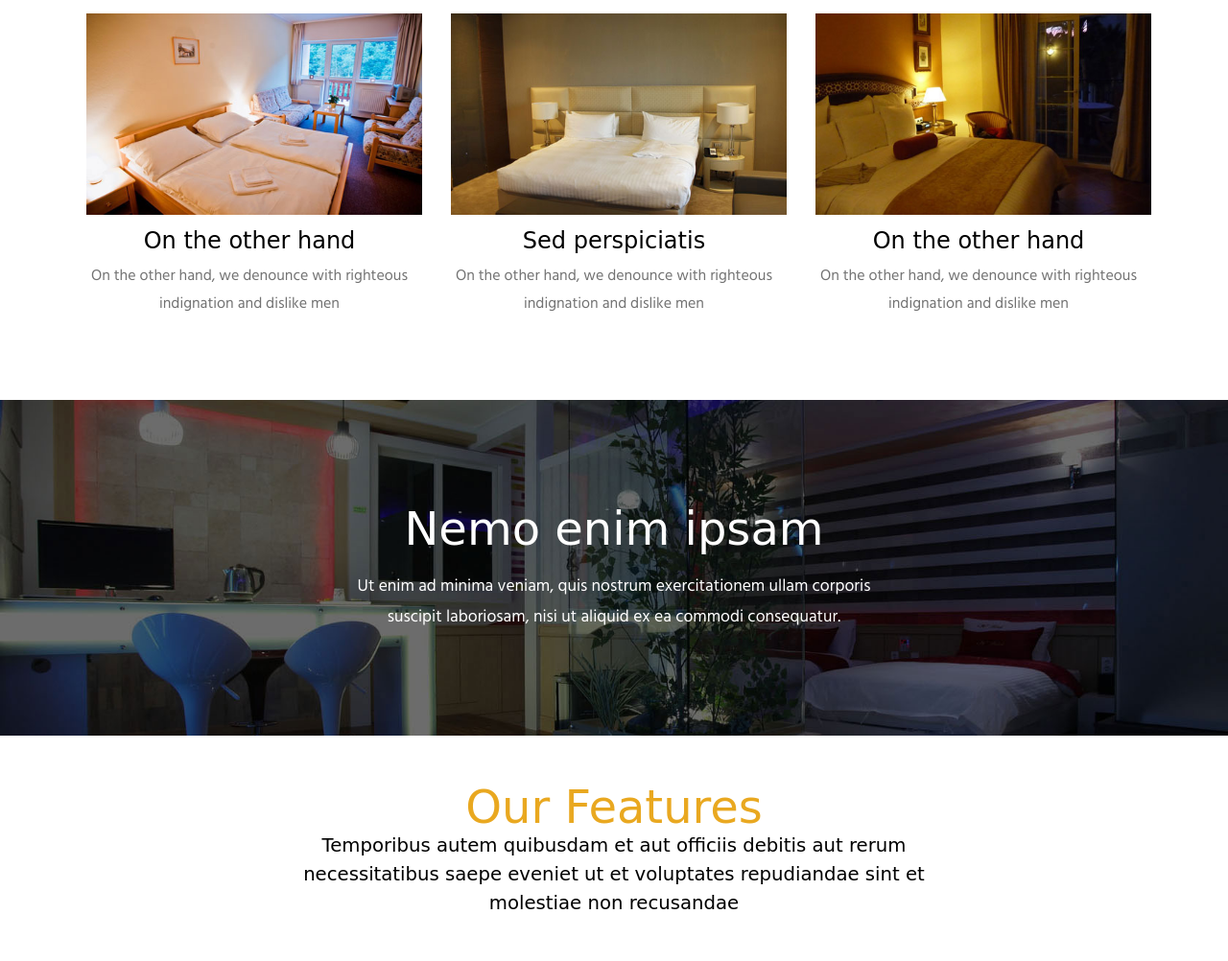
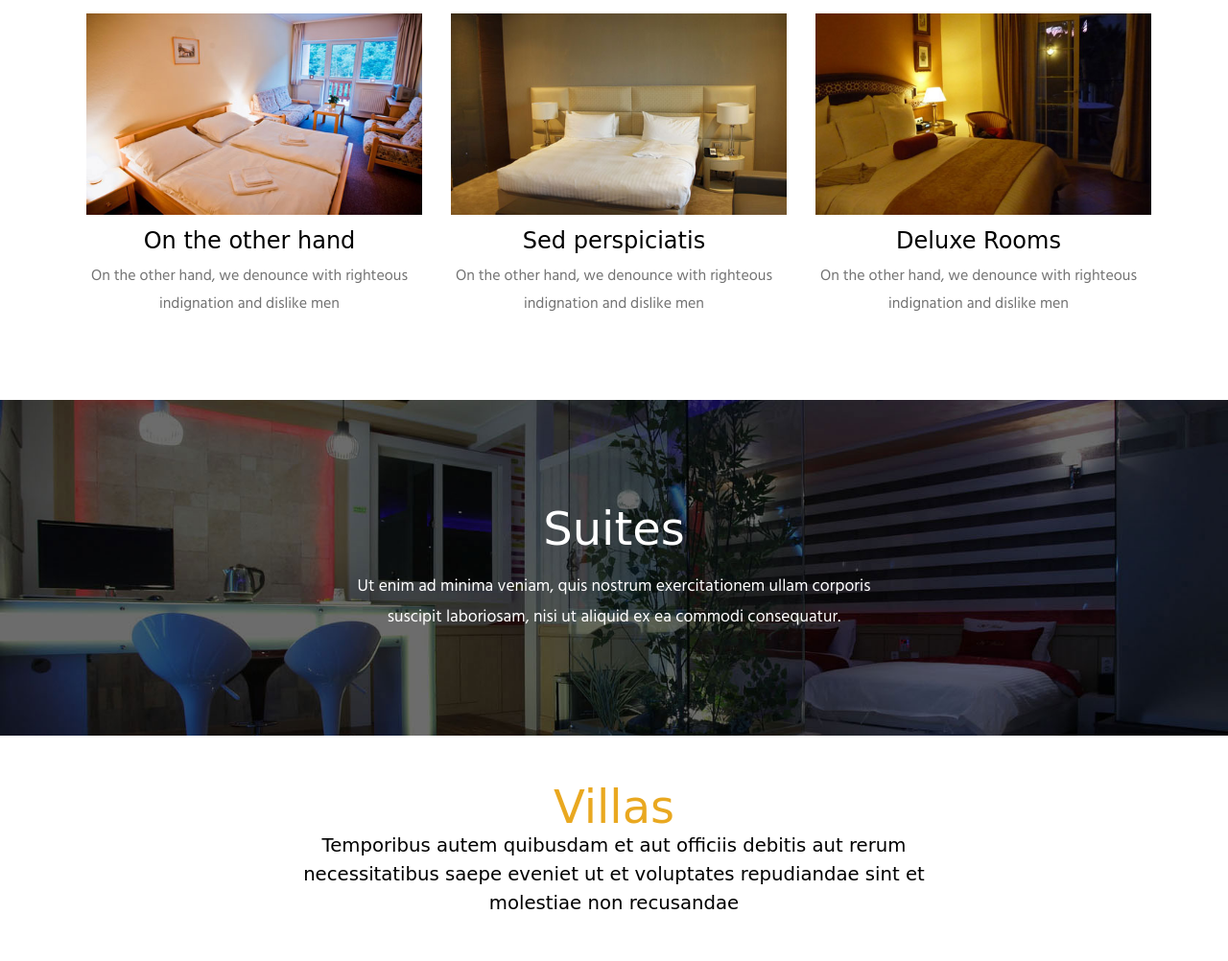
Before and after one commit to RaghuGamesHD/Hotel-ABC-Management, a PHP site: page /front/services.php in a window 1280 px wide. Shown: the part 297-1299 px from the top of the page at 96% size. Run offline with PHP 8.4, Linux system fonts and the light colour scheme; some libraries are stand-ins or nearby versions; some web fonts are replaced.

Commit message:
Services Changes

```diff
--- a/front/services.php
+++ b/front/services.php
@@ -25,7 +25,7 @@
 									Our Rooms
 									<div class="line"> </div>
 								</div>
-								<div class="date">February 29, 2016</div>
+								<div class="date">February 29, 2019</div>
 							</div>
 							<div class="mask"> </div>
 					    </a>
@@ -47,7 +47,7 @@
 									Our Rooms
 									<div class="line"> </div>
 								</div>
-								<div class="date">February 29, 2016</div>
+								<div class="date">February 29, 2019</div>
 							</div>
 							<div class="mask"> </div>
 					    </a>
@@ -69,7 +69,7 @@
 									Our Rooms
 									<div class="line"> </div>
 								</div>
-								<div class="date">February 29, 2016</div>
+								<div class="date">February 29, 2019</div>
 							</div>
 							<div class="mask"> </div>
 					    </a>
@@ -79,7 +79,7 @@
 					</div>
 					<div class="clearfix"> </div>
 					<div class="ser-text">
-						<h4>On the other hand</h4>
+						<h4>Deluxe Rooms</h4>
 						<p>On the other hand, we denounce with righteous indignation and dislike men</p>
 					</div>
 				</div>
@@ -93,7 +93,7 @@
 <div class="ser-strip">
 	<div class="container">
 		<div class="ser-strip-main wow rollIn" data-wow-delay="0.3s">
-			   <h2>Nemo enim ipsam</h2>
+			   <h2>Suites</h2>
 			   <p>Ut enim ad minima veniam, quis nostrum exercitationem ullam corporis suscipit laboriosam, nisi ut aliquid ex ea commodi consequatur.</p>
 			<div class="clearfix"> </div>
 		</div>
@@ -105,7 +105,7 @@
 	<div class="container">
 		<div class="features-main">
 			<div class="features-top wow slideInLeft" data-wow-delay="0.3s">
-				<h3>Our Features</h3>
+				<h3>Villas</h3>
 				<h4>Temporibus autem quibusdam et aut officiis debitis aut rerum necessitatibus saepe eveniet ut et voluptates repudiandae sint et molestiae non recusandae</h4>
 			</div>
 			<div class="features-bottom wow slideInRight" data-wow-delay="0.3s">
```
